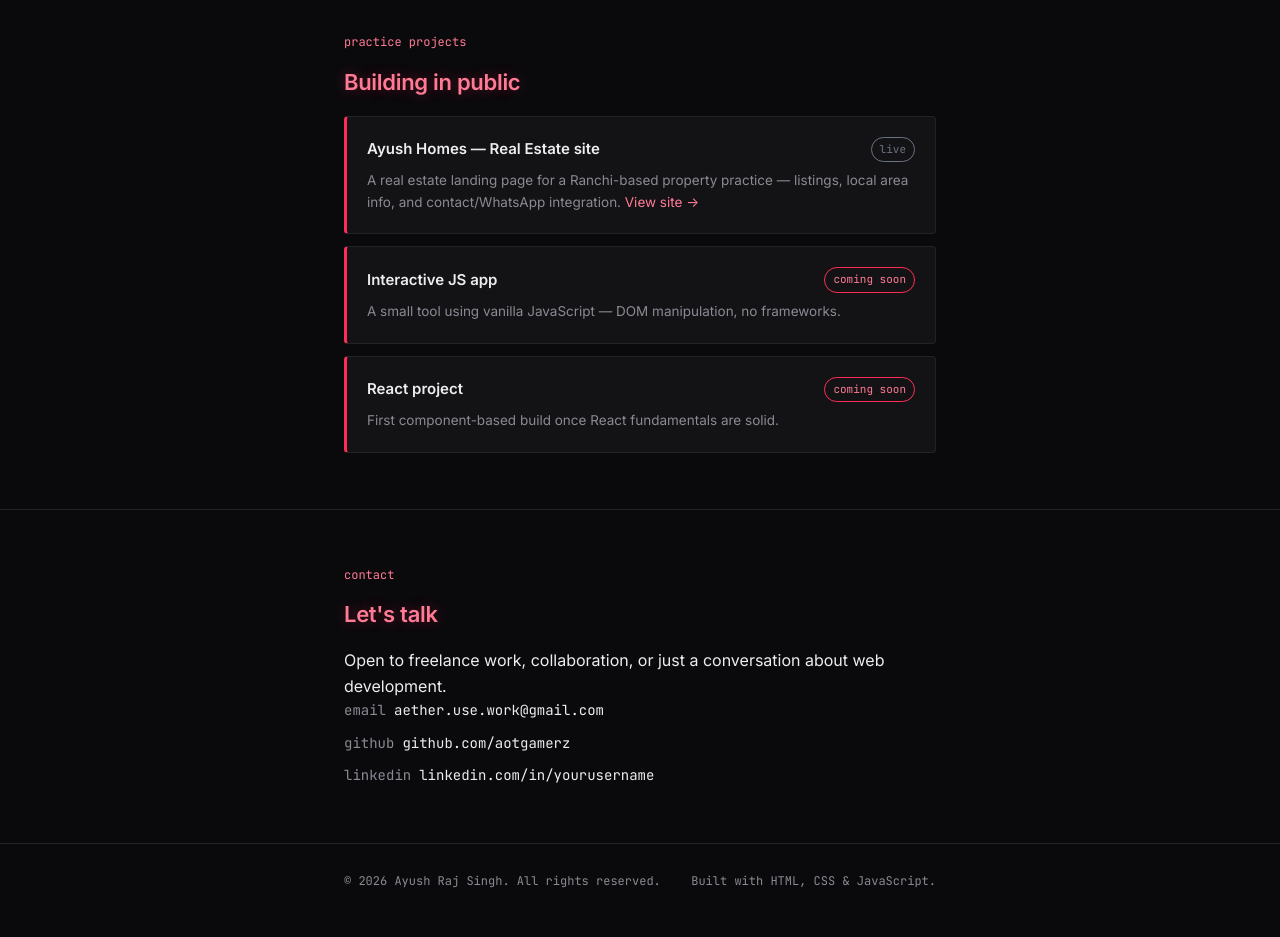
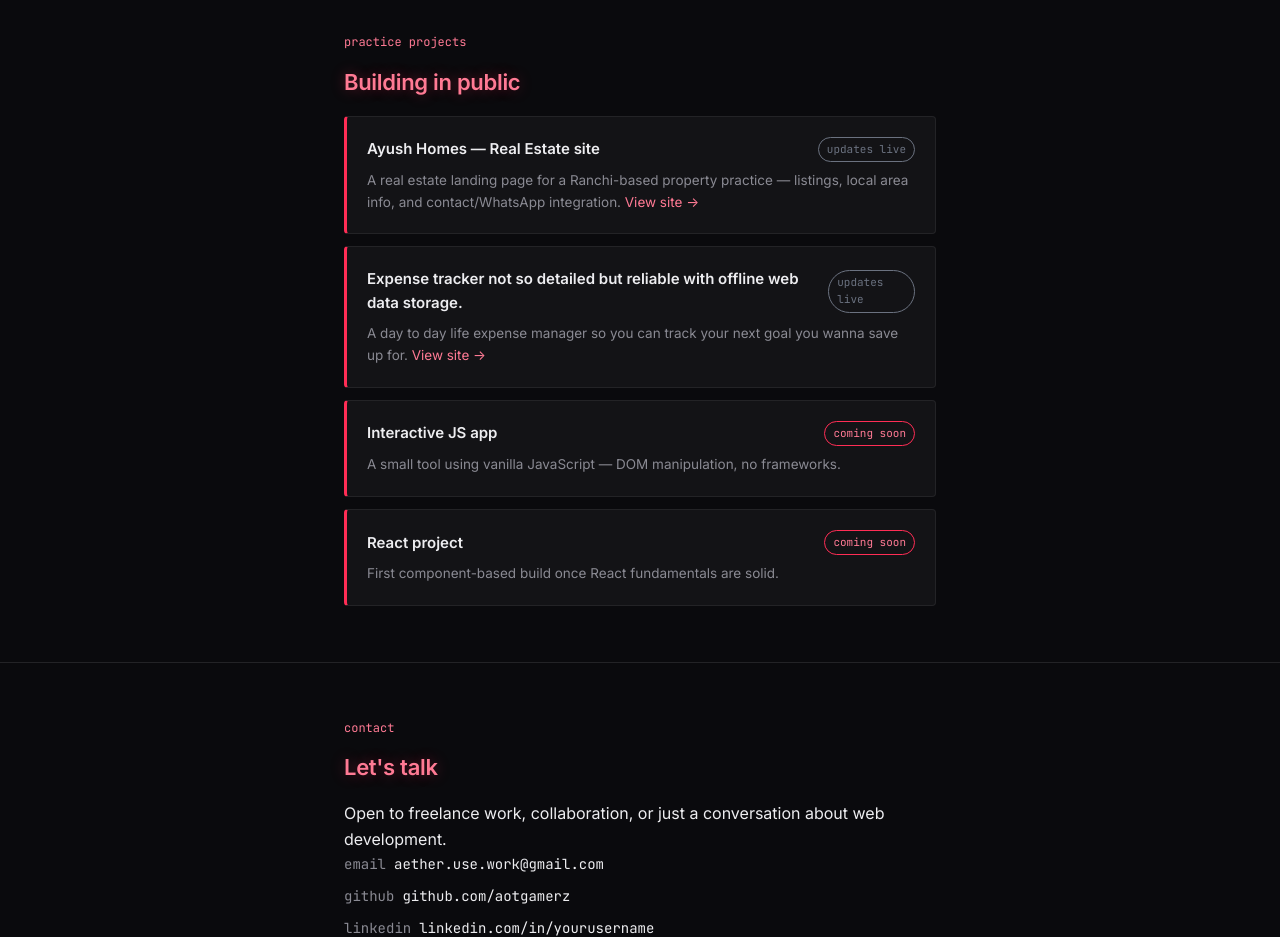
Before and after one commit to aotgamerz/Portfolio, a plain HTML site: page BaseDir/Netlify/index.html in a window 1280 px wide. Shown: the part 1140-2077 px from the top of the page. Drawn offline with Linux system fonts and the light colour scheme.

Commit message:
added expense tracker

```diff
--- a/BaseDir/Netlify/index.html
+++ b/BaseDir/Netlify/index.html
@@ -346,15 +346,25 @@
       <div class="project-card" style="border-left-color: var(--neon);">
         <div class="top-row">
           <h3>Ayush Homes — Real Estate site</h3>
-          <span class="badge" style="color: var(--ok); border-color: var(--ok);">live</span>
+          <span class="badge" style="color: var(--ok); border-color: var(--ok);">updates live</span>
         </div>
         <p>A real estate landing page for a Ranchi-based property practice — listings, local area info, and contact/WhatsApp integration. <a href="https://aotgamerz.github.io/Vilex.github.io/" target="_blank" rel="noopener">View site &rarr;</a></p>
       </div>
+
+     <div class="project-card" style="border-left-color: var(--neon);">
+        <div class="top-row">
+          <h3>Expense tracker not so detailed but reliable with offline web data storage.</h3>
+          <span class="badge" style="color: var(--ok); border-color: var(--ok);">updates live</span>
+        </div>
+        <p>A day to day life expense manager so you can track your next goal you wanna save up for. <a href="https://coruscating-sundae-b2fd39.netlify.app/" target="_blank" rel="noopener">View site &rarr;</a></p>
+      </div>
+
       <div class="project-card">
         <div class="top-row">
           <h3>Interactive JS app</h3>
           <span class="badge">coming soon</span>
         </div>
+
         <p>A small tool using vanilla JavaScript — DOM manipulation, no frameworks.</p>
       </div>
       <div class="project-card">
```
